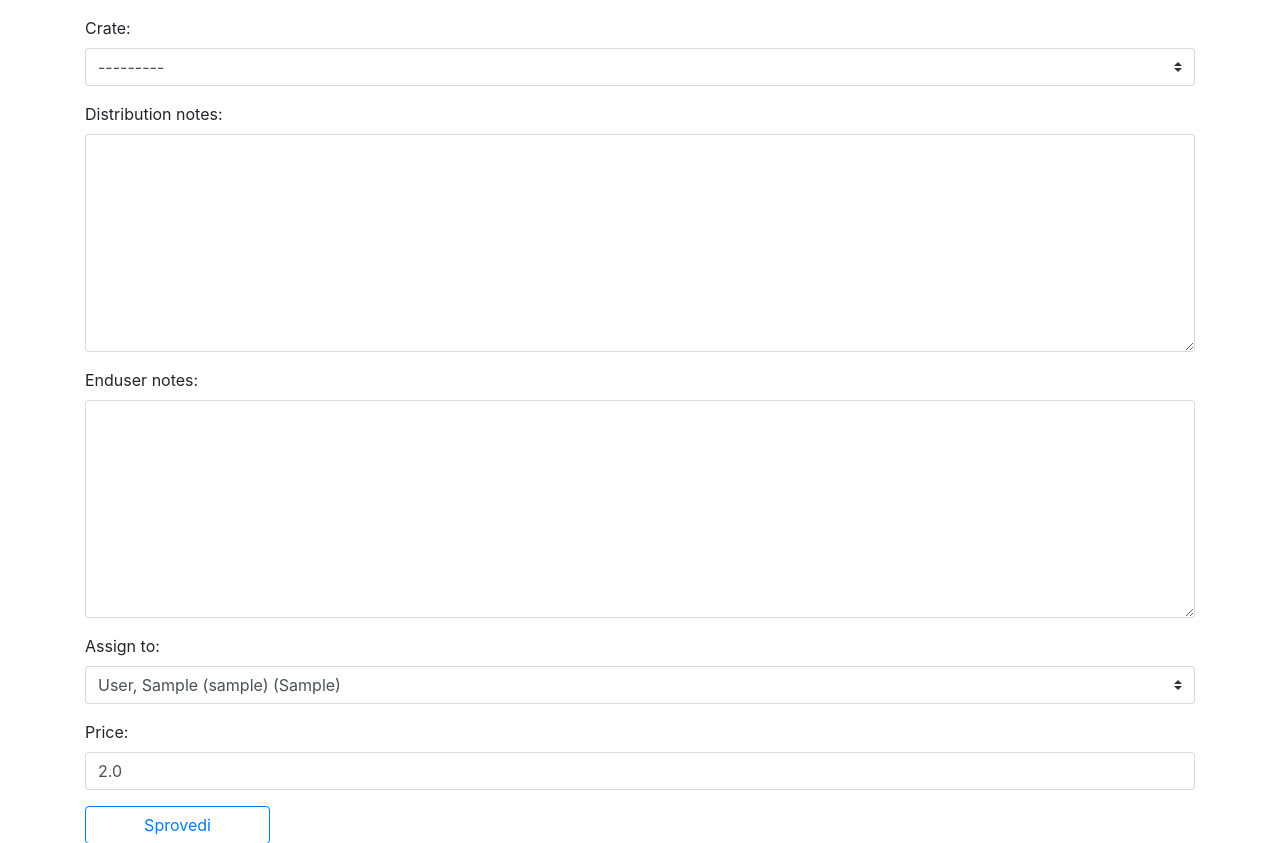
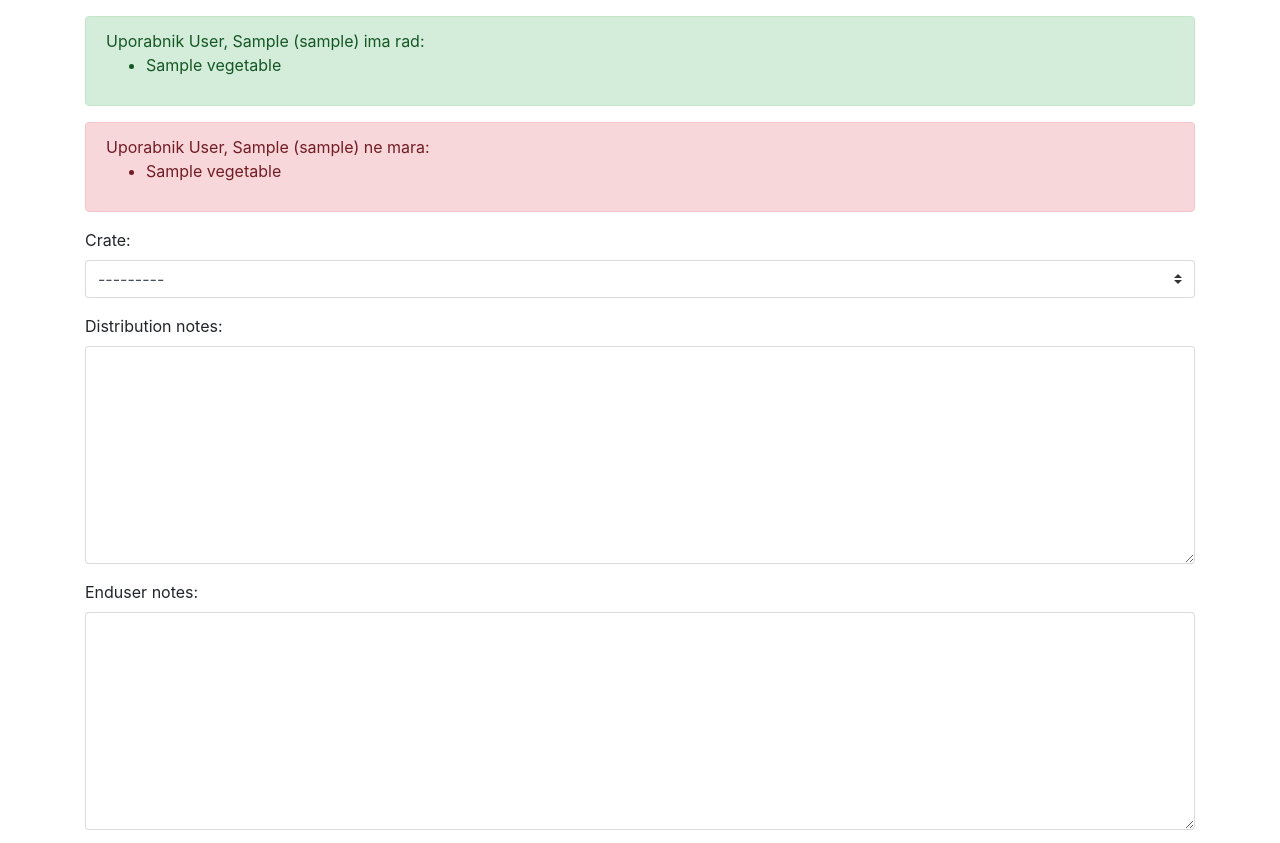
Before and after one commit to sasekb/tozd, a Django app: page /mng/order/1/create in a window 1280 px wide. Shown: the part 56-899 px from the top of the page. Run offline with Django 3.2, Linux system fonts and the light colour scheme; tables that the repository leaves empty hold one stand-in row (values such as "Sample post"); some libraries are stand-ins or nearby versions.

Commit message:
display user preferences on the order management

```diff
--- a/management/templates/management/fillout_order.html
+++ b/management/templates/management/fillout_order.html
@@ -5,6 +5,23 @@
 
 
 {% block content %}
+<div class="alert alert-success" role="alert">
+    Uporabnik {{ ordered_by }} ima rad:
+    <ul>
+        {% for like in ordered_by.likes.all %}
+            <li>{{ like }}</li>
+        {% endfor %}
+    </ul>
+</div>
+<div class="alert alert-danger" role="alert">
+    Uporabnik {{ ordered_by }} ne mara:
+    <ul>
+        {% for dislike in ordered_by.dislikes.all %}
+            <li>{{ dislike }}</li>
+        {% endfor %}
+    </ul>
+</div>
+
 <form action="" method="post" class="form-horizontal">{% csrf_token %}
     {{ form.as_p }}
     <input type="submit" value="Sprovedi"     class="form-control col-12 col-sm-6 col-md-4 col-lg-3 col-xl-2 btn btn-outline-primary" />
--- a/management/views.py
+++ b/management/views.py
@@ -1,7 +1,6 @@
 """
 Views for order management.
 """
-from datetime import datetime, timedelta
 from django.contrib.auth.mixins import PermissionRequiredMixin
 from django.shortcuts import get_object_or_404
 from django.views.generic.edit import CreateView, UpdateView
@@ -40,6 +39,13 @@ class ProcessOrder(CreateView):
     """ Fill out production details """
     form_class = ProcessOrderForm
     template_name = 'management/fillout_order.html'
+
+    def get_context_data(self):
+        """ pas user preferences """
+        context = super(ProcessOrder, self).get_context_data()
+        order = get_object_or_404(Order, id=self.kwargs.get('order'))
+        context['ordered_by'] = order.user
+        return context
 
     def get_form(self):
         """ get form to change fields """
@@ -126,7 +132,7 @@ class DeliveriesAllList(PermissionRequiredMixin, ListView):
 
     def get_queryset(self):
         filter_val = self.request.GET.get('show_processed', None)
-        if(filter_val):
+        if filter_val:
             queryset = ZabojProduction.objects.all().order_by('-created')
         else:
             queryset = ZabojProduction.objects.exclude(id__in=ZabojDistribution.objects.values_list('package')).order_by('-created')
```
